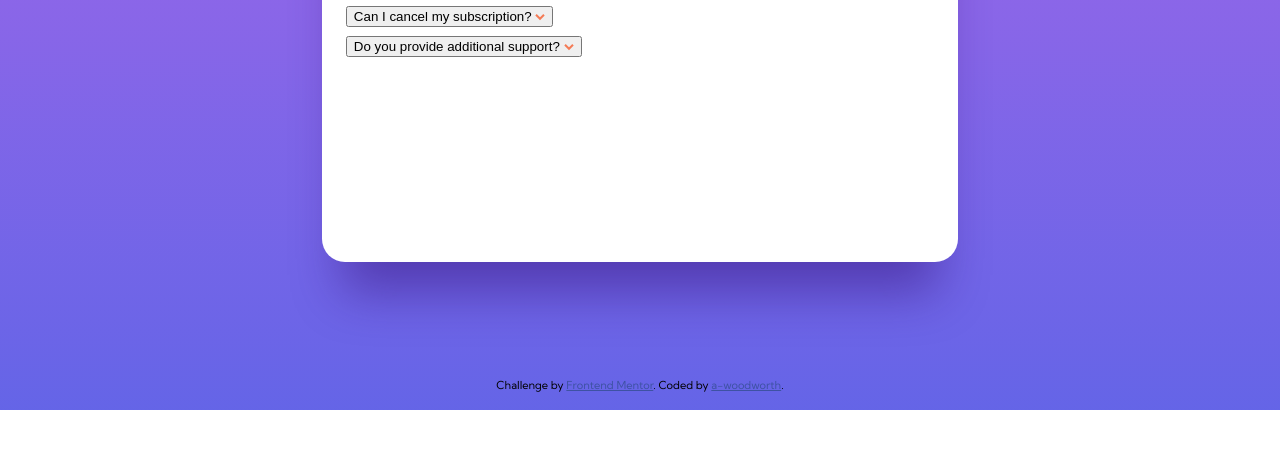
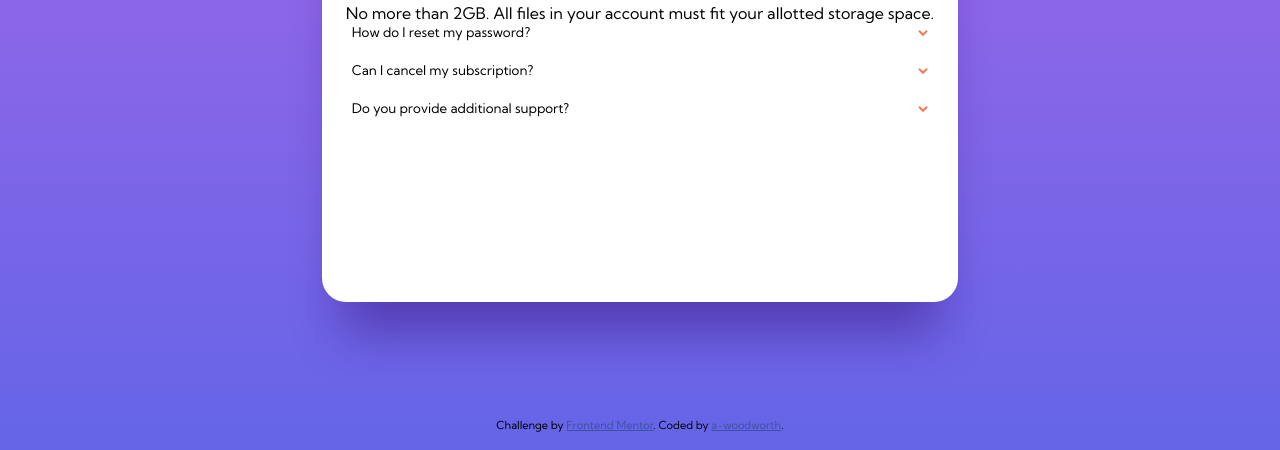
Before and after one commit to a-woodworth/faq_accordion_card, a plain HTML site: page index.html in a window 1280 px wide. Shown: the part 390-840 px from the top of the page. Before the commit the page ends 800 px from the top, so only its background shows below. Drawn offline with Linux system fonts and the light colour scheme.

Commit message:
Start work on accordion headings and layout.

```diff
--- a/index.html
+++ b/index.html
@@ -44,7 +44,7 @@
             aria-hidden="true" aria-labelledby="accordion__title_1" hidden>
             <p>You can invite up to 2 additional users on the Free plan. There is no limit on team members for the Premium plan.</p>
           </div>
-          <h2>
+          <h2 class="active">
             <button
               class="accordion__trigger"
               id="accordion__title_2"
--- a/scss/base/_base.scss
+++ b/scss/base/_base.scss
@@ -24,8 +24,9 @@ p {
 }
 
 body {
-  background: $color-bg-main;
+  background: $color-bg-primary;
   font-family: $font-family--primary;
+  margin-top: 2.5rem;
 }
 
 h1 {
--- a/scss/layout/_containers.scss
+++ b/scss/layout/_containers.scss
@@ -13,9 +13,9 @@
 }
 
 .container {
-  background-color: $white;
+  background-color: $color-bg-secondary;
   box-shadow: 0px 50px 50px -20px rgba(53, 18, 122, 0.497159);
-  border-radius: 23px;
+  border-radius: 1.5rem;
   margin: auto;
   min-height: 33.4375rem;
   padding-inline: 1.5rem;
--- a/scss/layout/_main.scss
+++ b/scss/layout/_main.scss
@@ -32,3 +32,28 @@ main {
   height: 6.6875rem;
   z-index: 1;
 }
+
+.accordion h2 {
+  padding-bottom: 1.25rem;
+  min-width: 14.6875rem;
+  display: grid;
+  grid-template-columns: 1fr;
+}
+
+.accordion__trigger {
+  background-color: $color-bg-secondary;
+  font-family: $font-family--primary;
+  border: none;
+  display: grid;
+  grid-template-columns: 1fr 1rem;
+  gap: 1rem;
+  justify-content: space-between;
+}
+
+.accordion__heading {
+  text-align: left;
+}
+
+.accordion__icon {
+  margin-left: auto;
+}
--- a/scss/utilities/_variables.scss
+++ b/scss/utilities/_variables.scss
@@ -18,7 +18,8 @@ $violet: #{'hsl(273, 75%, 66%)'};
 $white: #{'hsl(0, 0%, 100%)'};
 
 // Color Usage
-$color-bg-main: $purple-rain;
+$color-bg-primary: $purple-rain;
+$color-bg-secondary: $white;
 $color-text-primary: $dark-gray;
 $color-text-active: $dark-blue;
 
```
Also changed, not shown: styles.css.
